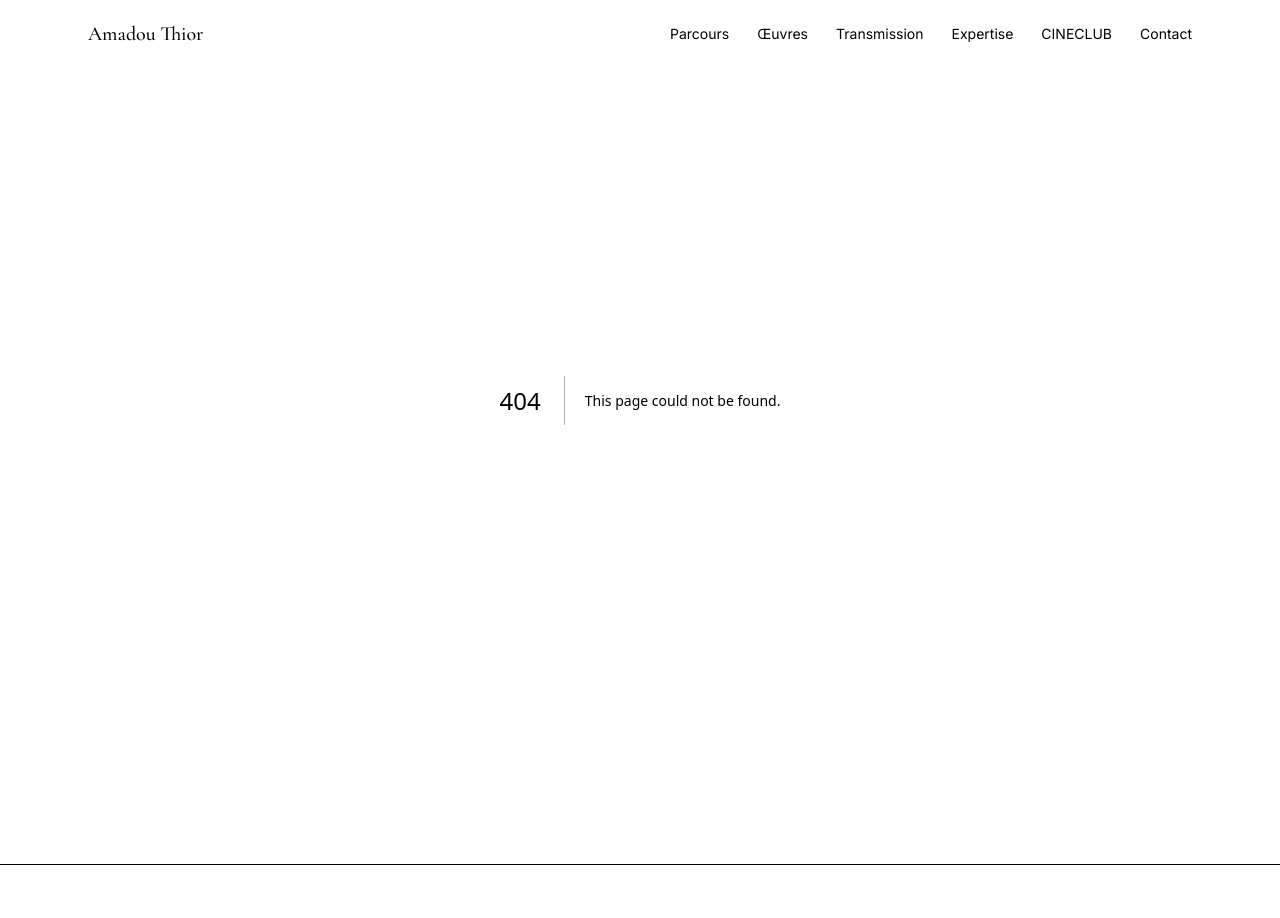
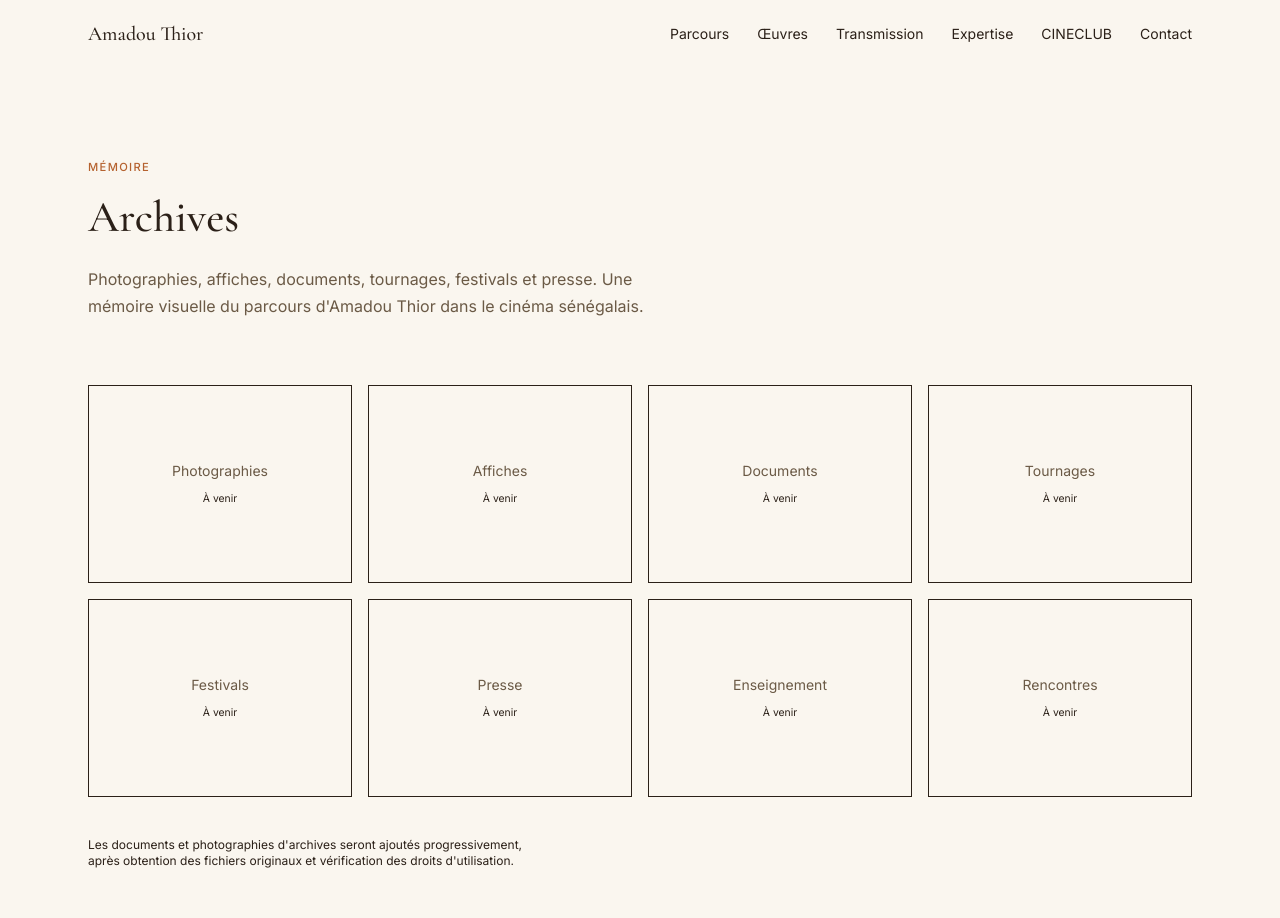
Before and after one commit to Kelluwurus/amadouthior, a Next.js app: page /archives in a window 1280 px wide. Before the commit this address had no page. Shown: the top 918 px of the page. Built offline with nearby package versions, Linux system fonts and the light colour scheme.

Commit message:
feat: page expertise + ExpertiseGrid

```diff
--- /dev/null
+++ b/src/app/archives/page.tsx
@@ -0,0 +1,63 @@
+import type { Metadata } from "next";
+import Reveal from "@/components/ui/Reveal";
+
+export const metadata: Metadata = {
+  title: "Archives",
+  description:
+    "Photographies, affiches, documents de production, tournages, festivals et presse. La mémoire visuelle du parcours d'Amadou Thior.",
+};
+
+const categories = [
+  { id: "photographies", label: "Photographies" },
+  { id: "affiches", label: "Affiches" },
+  { id: "documents", label: "Documents" },
+  { id: "tournages", label: "Tournages" },
+  { id: "festivals", label: "Festivals" },
+  { id: "presse", label: "Presse" },
+  { id: "enseignement", label: "Enseignement" },
+  { id: "rencontres", label: "Rencontres" },
+];
+
+export default function ArchivesPage() {
+  return (
+    <div className="pt-32 md:pt-40 pb-16 md:pb-20">
+      <div className="max-w-6xl mx-auto px-6">
+        {/* Hero */}
+        <Reveal>
+          <p className="text-meta mb-4">Mémoire</p>
+          <h1 className="text-h1 mb-6 max-w-2xl">Archives</h1>
+          <p className="text-body text-lg max-w-xl leading-relaxed mb-16">
+            Photographies, affiches, documents, tournages, festivals et presse.
+            Une mémoire visuelle du parcours d&apos;Amadou Thior dans le cinéma
+            sénégalais.
+          </p>
+        </Reveal>
+
+        {/* Categories grid — état vide sobre */}
+        <div className="grid grid-cols-2 md:grid-cols-4 gap-4">
+          {categories.map((cat, i) => (
+            <Reveal key={cat.id} delay={i * 40}>
+              <div className="aspect-[4/3] border border-[--color-border] flex flex-col items-center justify-center gap-2 bg-[--color-surface]">
+                <span className="text-caption text-[--color-fg-muted] font-medium">
+                  {cat.label}
+                </span>
+                <span className="text-[0.65rem] text-[--color-fg-subtle]">
+                  À venir
+                </span>
+              </div>
+            </Reveal>
+          ))}
+        </div>
+
+        {/* Notice */}
+        <Reveal delay={350}>
+          <p className="text-xs text-[--color-fg-subtle] mt-10 max-w-md">
+            Les documents et photographies d&apos;archives seront ajoutés
+            progressivement, après obtention des fichiers originaux et
+            vérification des droits d&apos;utilisation.
+          </p>
+        </Reveal>
+      </div>
+    </div>
+  );
+}
```
